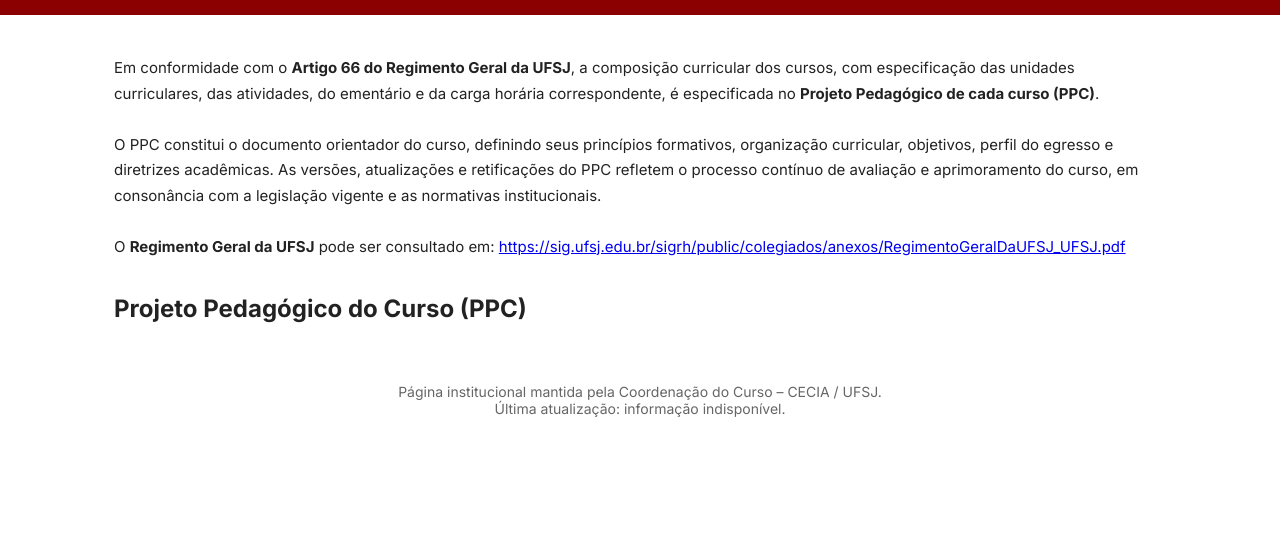
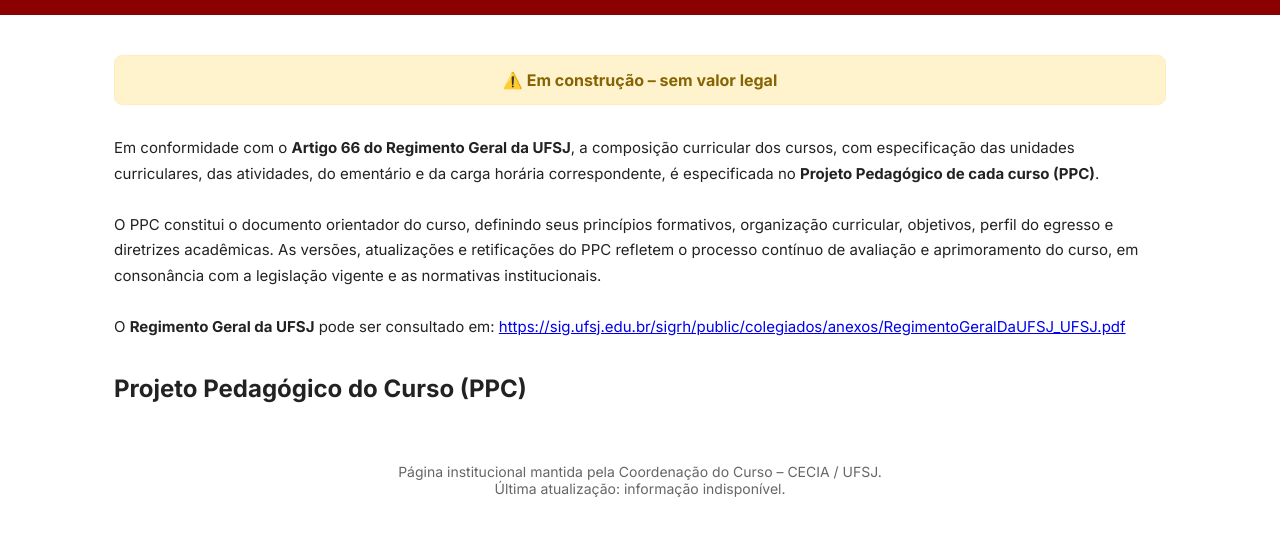
Before and after one commit to ceciaUFSJ/cecia-ppc, a plain HTML site: page index.html in a window 1280 px wide. Shown: the part 111-646 px from the top of the page. Drawn offline with Linux system fonts and the light colour scheme; no server answers.

Commit message:
Update index.html

```diff
--- a/index.html
+++ b/index.html
@@ -145,6 +145,25 @@
 
 <div class="main">
 
+  <!-- ===== AVISO ===== -->
+<div style="
+  background:#fff3cd;
+  border:1px solid #ffeeba;
+  color:#856404;
+  padding:14px 18px;
+  border-radius:8px;
+  margin-bottom:30px;
+  font-weight:600;
+  text-align:center;
+">
+⚠️ <strong>Em construção – sem valor legal</strong>
+</div>
+
+
+
+
+
+
 <!-- ===== TEXTO INSTITUCIONAL ===== -->
 <div class="datas">
 Em conformidade com o <strong>Artigo 66 do Regimento Geral da UFSJ</strong>, a
```
